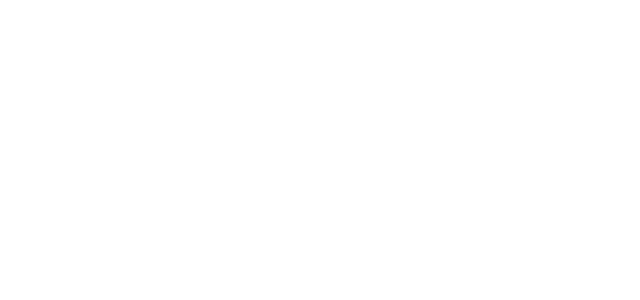
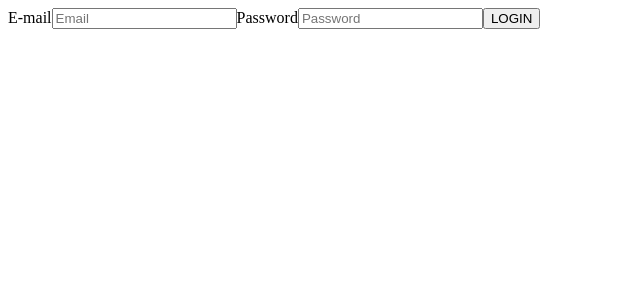
Before and after one commit to wiil2/PORTFOLIO-CLIENT, a React (Create React App) app: page /login in a window 1280 px wide. Before the commit this address had no page. Shown: the top 300 px of the page, without its empty margins (0-640 px from the left). Built offline with nearby package versions, Linux system fonts and the light colour scheme.

Commit message:
login + auth context

```diff
--- a/src/App.js
+++ b/src/App.js
@@ -1,11 +1,18 @@
-import {Routes, Route} from "react-router-dom"
-import Signup from "./Pages/Signup";
+import { Routes, Route } from "react-router-dom"
+import { Signup } from "./Pages/Signup";
+import { Login } from "./Pages/Login";
+import { AuthContextComponent } from "./contexts/authContext";
+
+
 function App() {
   return (
     <>
-      <Routes>
-        <Route path="/signup" element={<Signup/> } />
-      </Routes>
+      <AuthContextComponent>
+        <Routes>
+          <Route path="/signup" element= { <Signup/> } />
+          <Route path="/login"  element= { <Login/>  } />
+        </Routes>
+      </AuthContextComponent>
     </>
   );
 }
--- /dev/null
+++ b/src/Pages/Login/index.js
@@ -0,0 +1,69 @@
+import { useState, useContext } from "react";
+import { useNavigate } from "react-router-dom";
+import { api } from "../../api/api";
+import { AuthContext } from "../../contexts/authContext";
+
+
+
+export function Login() {
+    const [form, setForm] = useState({
+        email: "",
+        password: "",
+    });
+
+    const navigate = useNavigate();
+
+    const { setLoggedInUser } = useContext(AuthContext)
+
+    function handleChange(e) {
+        setForm({ ...form, [e.target.name]: e.target.value });
+    }
+
+    async function handleSubmit(e) {
+        e.preventDefault();
+
+        try {
+
+            const response = await api.post("/user/login", form);
+            setLoggedInUser({ ...response.data });
+
+            localStorage.setItem("loggedInUser", JSON.stringify(response.data));
+
+            navigate("/")
+        } catch(err) {
+            console.log(err)
+        }
+    }
+
+
+
+    return (
+
+        <>
+            <form onSubmit={handleSubmit}>
+
+                <label>E-mail</label>
+                <input type="email"
+                       name="email"
+                       value={form.email}
+                       onChange={handleChange}
+                       placeholder="Email"
+                />
+
+                <label>Password</label>
+                <input type="password"
+                       name="password"
+                       value={form.password}
+                       onChange={handleChange}
+                       placeholder="Password"
+                />
+
+                <button type="submit">LOGIN</button>
+
+            </form>
+        </>
+
+     );
+}
+
+export default Login;
--- a/src/Pages/Signup/index.js
+++ b/src/Pages/Signup/index.js
@@ -26,7 +26,7 @@ export function Signup() {
 
             await api.post("/user/signup", form);
 
-            navigate("/");
+            navigate("/login");
 
         } catch (error) {
             console.log(error);
--- /dev/null
+++ b/src/contexts/authContext.js
@@ -0,0 +1,29 @@
+import { createContext, useEffect, useState } from "react";
+
+
+const AuthContext = createContext({ token: "", user: {} });
+
+function AuthContextComponent(props) {
+    const [loggedInUser, setLoggedInUser] = useState({ token: "", user: {} })
+
+    useEffect(() => {
+        const storedUser = localStorage.getItem("loggedInUser");
+
+        const parsedStoredUser = JSON.parse(storedUser || '""');
+
+        if (parsedStoredUser.token) {
+            setLoggedInUser(parsedStoredUser);
+        } else {
+            setLoggedInUser(null);
+        }
+    }, []);
+
+    return (
+
+        <AuthContext.Provider value= {{ loggedInUser, setLoggedInUser }}>
+            {props.children}
+        </AuthContext.Provider>
+    )
+}
+
+export { AuthContext, AuthContextComponent };
```
